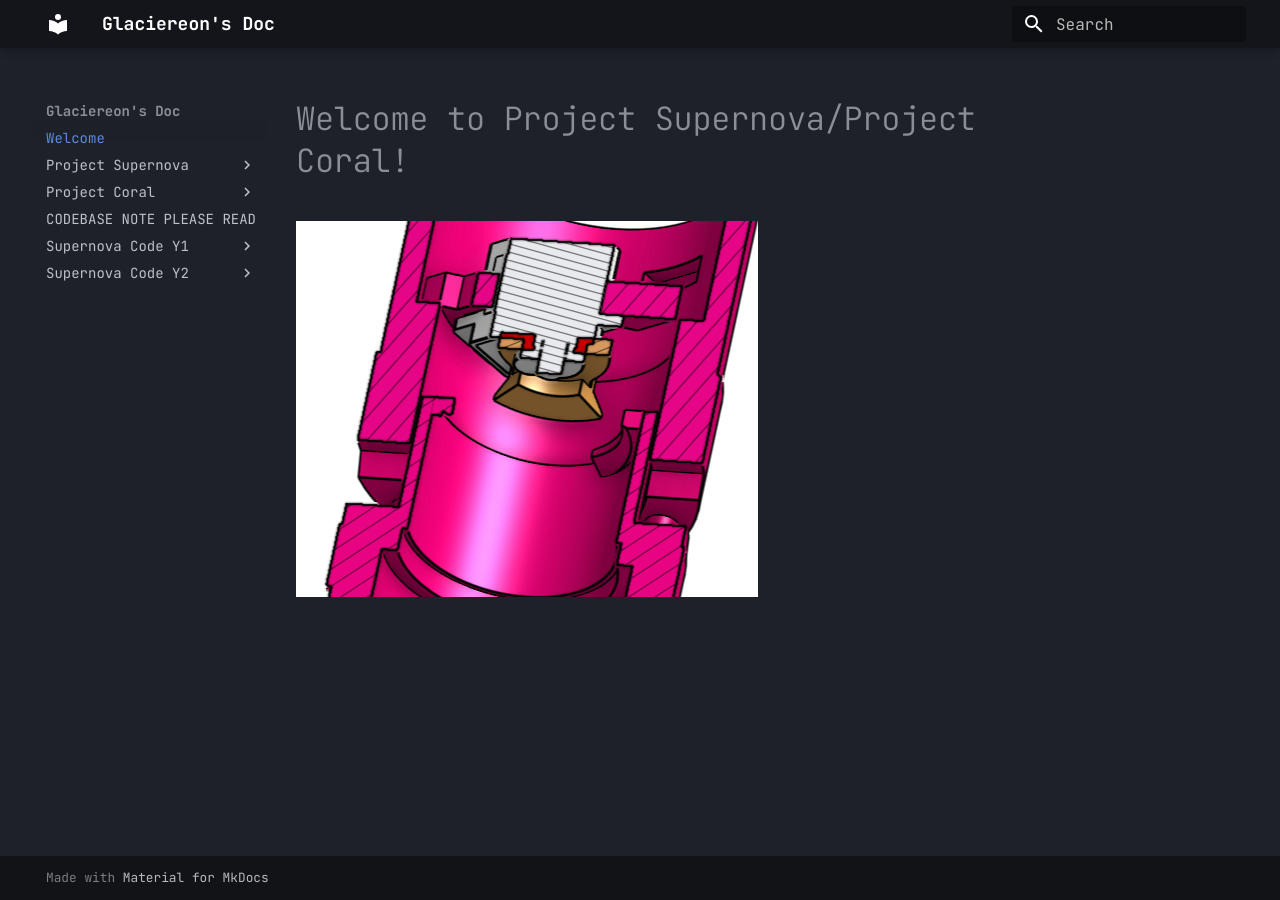
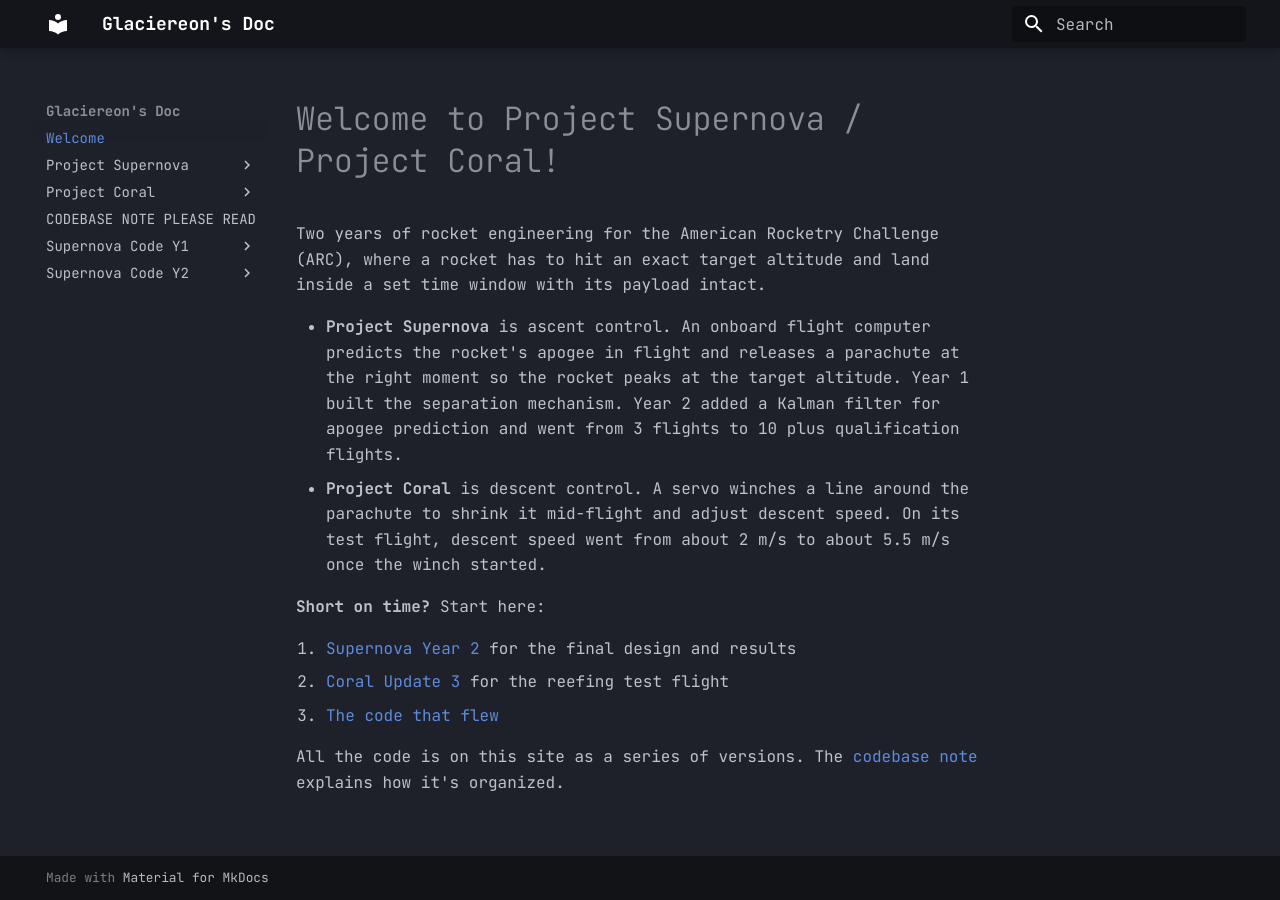
Before and after one commit to Glaciereon/supernovaARC, an MkDocs documentation site: the page built from docs/index.md, in a window 1280 px wide. Built offline with MkDocs 1.6.1 and Material for MkDocs 9.7.7, drawn with Linux system fonts in a browser that asks for light colours.

Commit message:
made welcome more descriptive

```diff
--- a/docs/index.md
+++ b/docs/index.md
@@ -1,3 +1,14 @@
-# Welcome to Project Supernova/Project Coral!
+# Welcome to Project Supernova / Project Coral!
 
-![Aesthetic Image](images/supernovaMechanism.png)
+Two years of rocket engineering for the American Rocketry Challenge (ARC), where a rocket has to hit an exact target altitude and land inside a set time window with its payload intact.
+
+- **Project Supernova** is ascent control. An onboard flight computer predicts the rocket's apogee in flight and releases a parachute at the right moment so the rocket peaks at the target altitude. Year 1 built the separation mechanism. Year 2 added a Kalman filter for apogee prediction and went from 3 flights to 10 plus qualification flights.
+- **Project Coral** is descent control. A servo winches a line around the parachute to shrink it mid-flight and adjust descent speed. On its test flight, descent speed went from about 2 m/s to about 5.5 m/s once the winch started.
+
+**Short on time?** Start here:
+
+1. [Supernova Year 2](supernova/supernovayear2.md) for the final design and results
+2. [Coral Update 3](coral/thirdupdate.md) for the reefing test flight
+3. [The code that flew](code/supernovasecondyear/v10bailout.md)
+
+All the code is on this site as a series of versions. The [codebase note](code/codebase.md) explains how it's organized.
```
Also changed, not shown: docs/supernova/supernovayear2.md (+4 -3 lines), site/coral/firstupdate/index.html, site/coral/thirdupdate/index.html, site/search/search_index.json, site/supernova/supernovayear1/index.html, site/supernova/supernovayear2/index.html.
